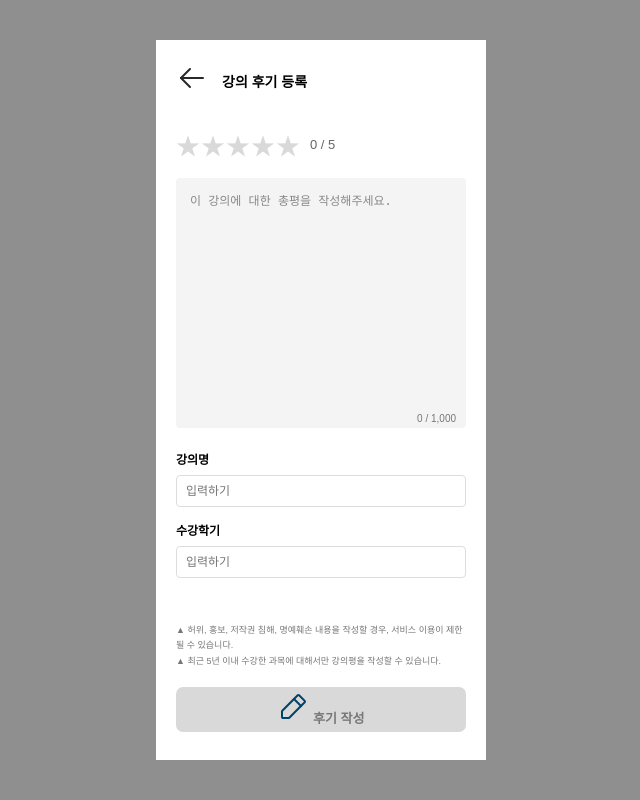
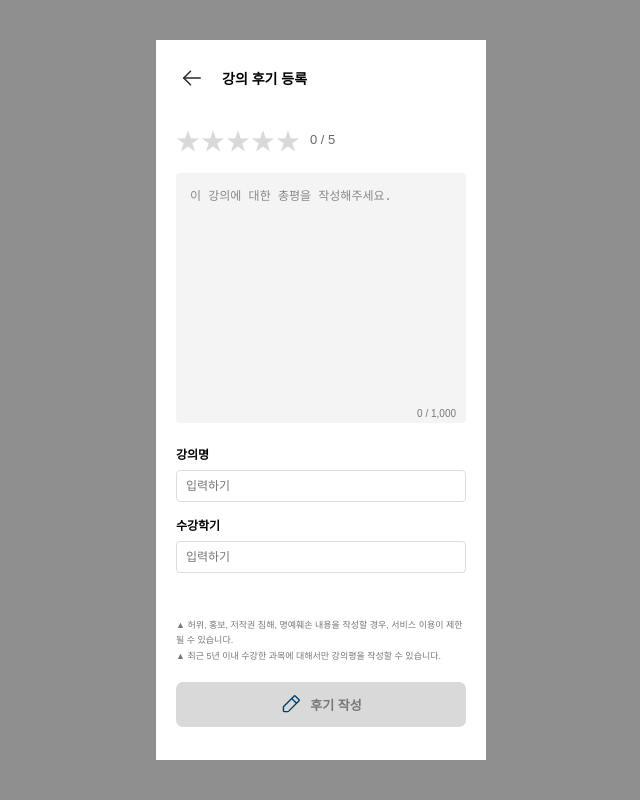
Before and after one commit to Yoo-Su-Hyeon/Everytime_toy, a Django app: page /reviews/write/ in a window 1280 px wide. Shown: the whole page, without its empty margins (319-959 px from the left). Run offline with Django 5.2, Linux system fonts and the light colour scheme; a user stored in the database is signed in.

Commit message:
fix: 후기작성페이지 버튼 사이즈 수정

```diff
--- a/feToy/feToyApp/static/css/review-form.css
+++ b/feToy/feToyApp/static/css/review-form.css
@@ -29,11 +29,21 @@ body {
 }
 
 .back-btn {
+  width: 32px;
+  height: 32px;
   border: none;
   background: none;
-  font-size: 28px;
-  line-height: 1;
+  padding: 0;
+  display: flex;
+  align-items: center;
+  justify-content: center;
   cursor: pointer;
+}
+
+.back-btn img {
+  width: 24px;
+  height: 24px;
+  display: block;
 }
 
 .review-form-header h1 {
@@ -140,46 +150,23 @@ body {
   font-size: 13px;
   font-weight: 700;
   cursor: pointer;
+
+  display: flex;
+  align-items: center;
+  justify-content: center;
+  gap: 8px;
+}
+
+.submit-btn img {
+  width: 22px;
+  height: 22px;
+  display: block;
+  flex-shrink: 0;
 }
 
 .submit-btn.active {
   background-color: #d9d9d9;
   color: #777;
-}
-.dropdown-section {
-  position: relative;
-}
-
-.dropdown-list {
-  display: none;
-  width: 100%;
-  max-height: 170px;
-  overflow-y: auto;
-  list-style: none;
-  background-color: #ffffff;
-  border: 1px solid #dddddd;
-  border-top: none;
-  box-shadow: 0 3px 5px rgba(0, 0, 0, 0.2);
-  position: absolute;
-  top: 58px;
-  left: 0;
-  z-index: 10;
-}
-
-.dropdown-list.show {
-  display: block;
-}
-
-.dropdown-list li {
-  padding: 11px 10px;
-  font-size: 10px;
-  color: #444;
-  border-bottom: 1px solid #eeeeee;
-  cursor: pointer;
-}
-
-.dropdown-list li:hover {
-  background-color: #f4f4f4;
 }
 
 .dropdown-section {
```
